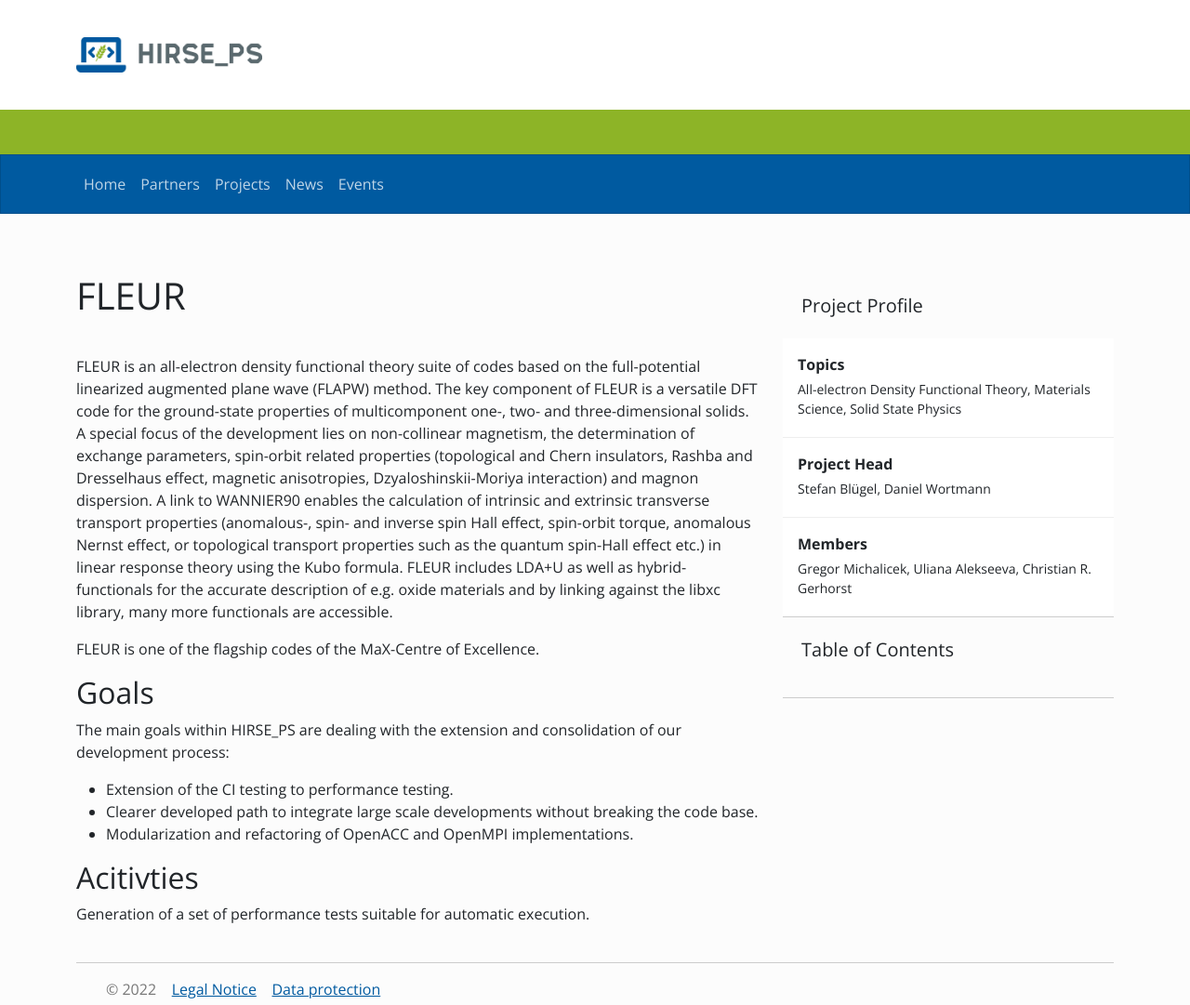
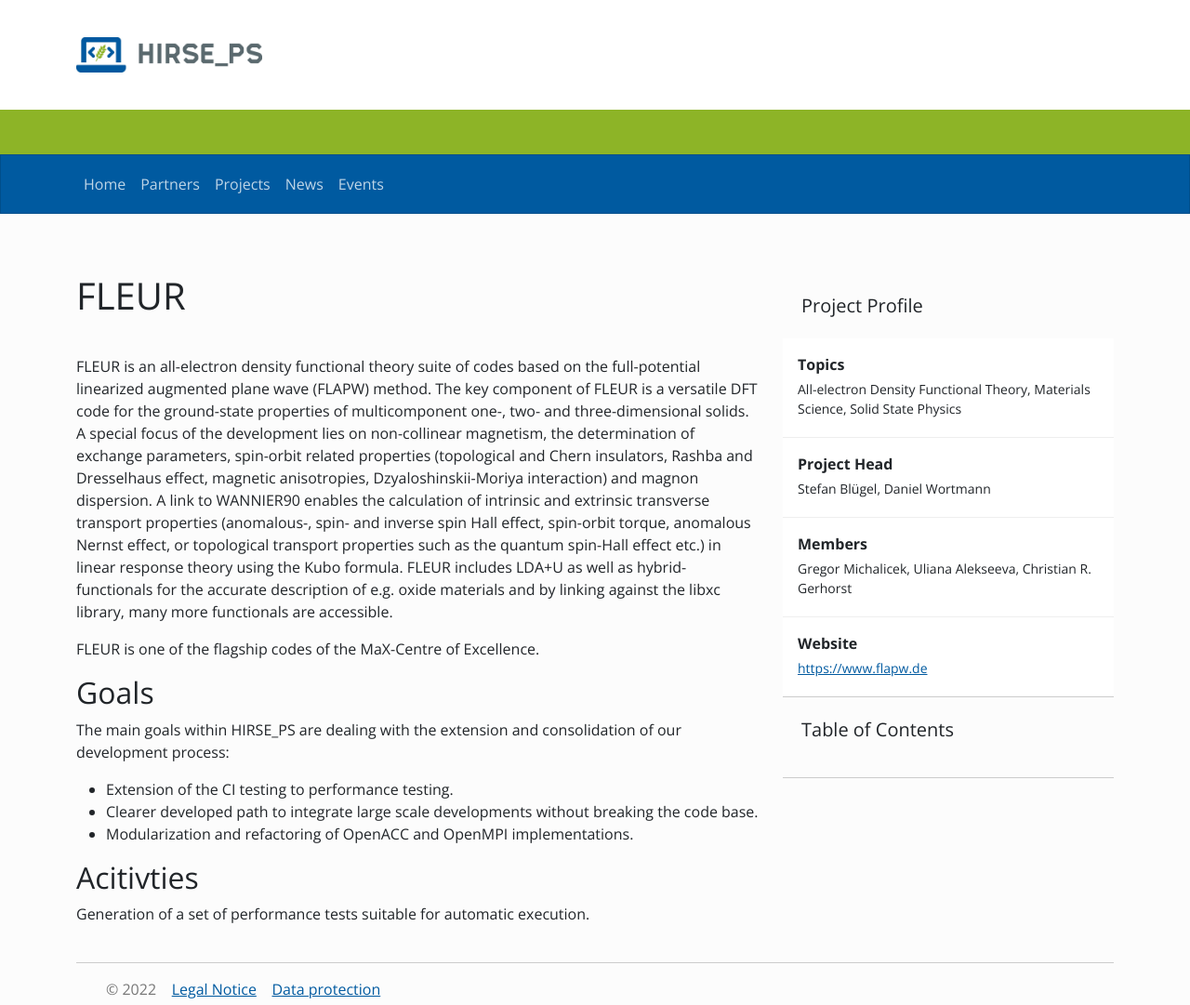
Before and after one commit to Helmholtz-HiRSE/helmholtz-hirse.github.io, a Jekyll site: the page built from _projects/fleur.md, in a window 1280 px wide. Shown: the whole page at 93% size. Built offline with Jekyll 4.4.1, drawn with Linux system fonts in a browser that asks for light colours; nearby versions of some CDN libraries; some of the changed lines change nothing that is shown.

Commit message:
Update fleur.md

```diff
--- a/_projects/fleur.md
+++ b/_projects/fleur.md
@@ -2,6 +2,7 @@
 layout: project
 title: FLEUR
 Topics: All-electron Density Functional Theory, Materials Science, Solid State Physics
+link: https://www.flapw.de
 Project_Head: Stefan Blügel, Daniel Wortmann
 Members: Gregor Michalicek, Uliana Alekseeva, Christian R. Gerhorst
 toc: true
```
